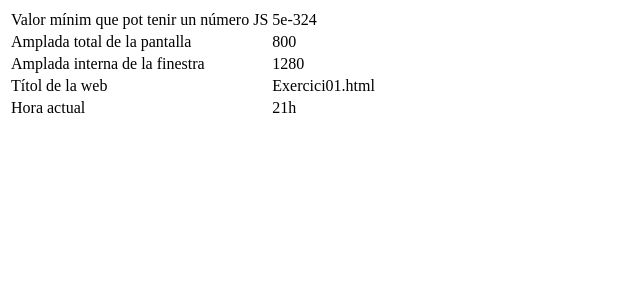
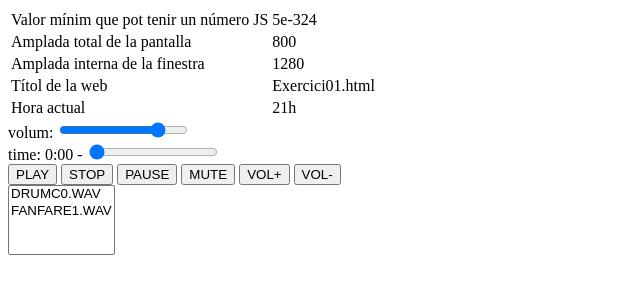
Before and after one commit to HodeonArtz/DAW2-M06-UF1-ACT2-Programacio_amb_JS, a plain HTML site: page Exercici01.html in a window 1280 px wide. Shown: the whole page, without its empty margins (0-640 px from the left). Drawn offline with Linux system fonts and the light colour scheme.

Commit message:
closes #3 Ejercicio 2 terminado

```diff
--- a/Exercici01.html
+++ b/Exercici01.html
@@ -31,5 +31,30 @@
         </tr>
       </table>
     </div>
+    <div class="audio-interface">
+      <div class="volume-control-container">
+        <label for="volume">volum:</label>
+        <input type="range" min="0" max="100" value="80" />
+      </div>
+      <div class="time-control-container">
+        <label for="time">time: </label>
+        0:00 -
+        <span class="output-elapsed"></span>
+        <input type="range" min="0" max="1000" value="0" />
+        <span class="output-remaining"></span>
+      </div>
+      <div class="control-btns">
+        <button class="btn-play">PLAY</button>
+        <button class="btn-stop">STOP</button>
+        <button class="btn-pause">PAUSE</button>
+        <button class="btn-mute">MUTE</button>
+        <button class="btn-vol-up">VOL+</button>
+        <button class="btn-vol-down">VOL-</button>
+      </div>
+      <select id="audio-select" class="audio-select" size="4">
+        <option value="./assets/audio/DRUMC0.WAV">DRUMC0.WAV</option>
+        <option value="./assets/audio/FANFARE1.WAV">FANFARE1.WAV</option>
+      </select>
+    </div>
   </body>
 </html>
```
